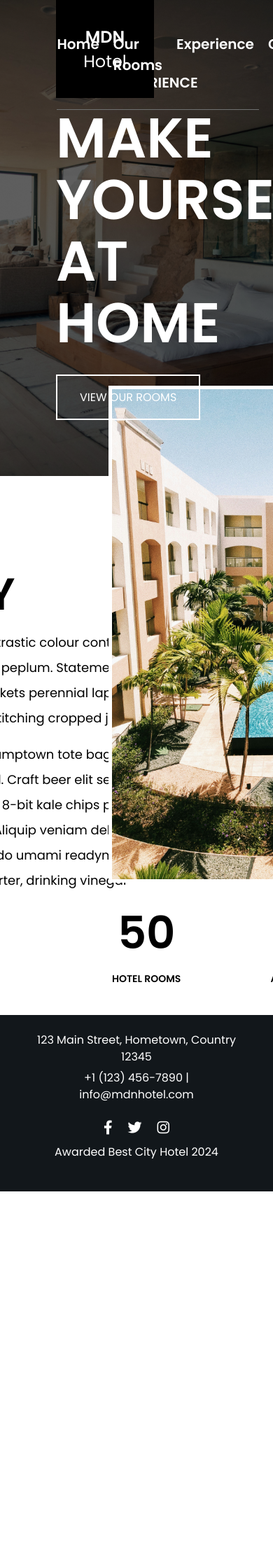
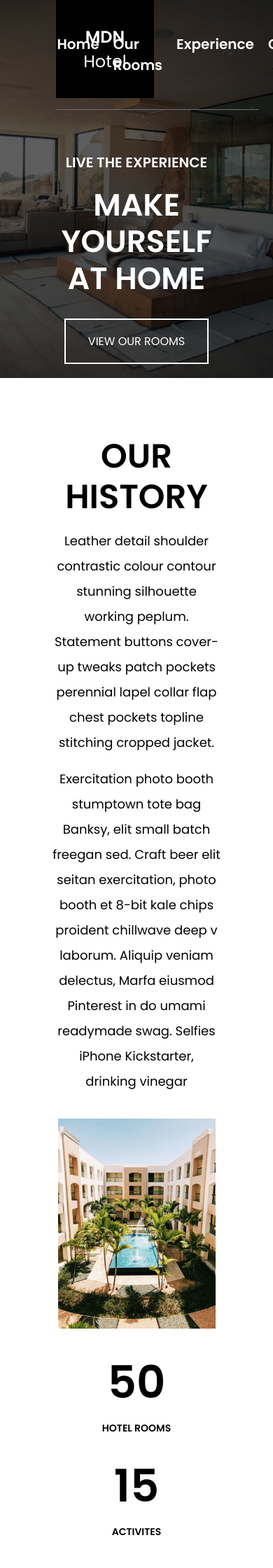
Before and after one commit to norbertkiss04/web-hotel, a PHP site: page / in a window 390 px wide; the page is wider, and only the part inside the window is pictured. Shown: the top 2240 px of that part at 70% size. Before the commit the page ends 1702 px from the top of that part, so only its background shows below. Run offline with PHP 8.4, Linux system fonts and the light colour scheme.

Commit message:
homepage responsive

```diff
--- a/css/homepage.css
+++ b/css/homepage.css
@@ -132,7 +132,101 @@ h1 {
   border: 2px solid white;
 }
 
-.btn-view-rooms:hover{
+.btn-view-rooms:hover {
   color: #acacac;
   border-color: #acacac;
 }
+
+@media (max-width: 1150px) {
+  .our-story {
+    margin-top: 400px;
+    margin-bottom: 500px;
+    flex-direction: column;
+    align-items: center;
+  }
+  .col1,
+  .col2 {
+    width: 100%;
+    display: flex;
+    justify-content: center;
+    align-items: center;
+    flex-direction: column;
+  }
+
+  .col1 h1 {
+    display: flex;
+    justify-content: center;
+    flex-direction: column;
+    align-items: center;
+  }
+
+  .col2 {
+    display: none;
+  }
+
+  .our-story .col1 .text {
+    display: flex;
+    justify-content: center;
+    align-items: center;
+  }
+
+  .our-story .col1 .text p {
+    text-align: justify;
+  }
+
+  .our-story .col1 {
+    padding: 30px 0px;
+  }
+}
+
+@media (max-width: 600px) {
+    .our-story .col1 .text{
+        max-width: 400px;
+    }
+    .our-story .col2 img {
+        height: 600px;
+      }
+      .our-story .col2 .info {
+        width: 400px;
+      }
+}
+
+@media (max-width: 480px) {
+    .our-story .col1 .text{
+        max-width: 240px;
+    }
+
+    .our-story .col1 .text p{
+        text-align: center;
+    }
+
+    .hero-content .col1 h1 p{
+        font-size: 44px;
+        line-height: 1.2em;
+    }
+
+    .our-story .col1 .text div h1{
+        font-size: 48px;
+        line-height: 1.2em;
+    }
+
+    .hero-content {
+        padding: 20px;
+    }
+
+    .our-story {
+        margin-top: 600px;
+        margin-bottom: 670px;
+        flex-direction: column;
+        align-items: center;
+      }
+
+      .our-story .col2 img {
+        height: 300px;
+      }
+
+      .our-story .col2 .info{
+        flex-direction: column;
+        width: auto;
+      }
+}
```
Lines whose indentation alone changed are shown as unchanged.
